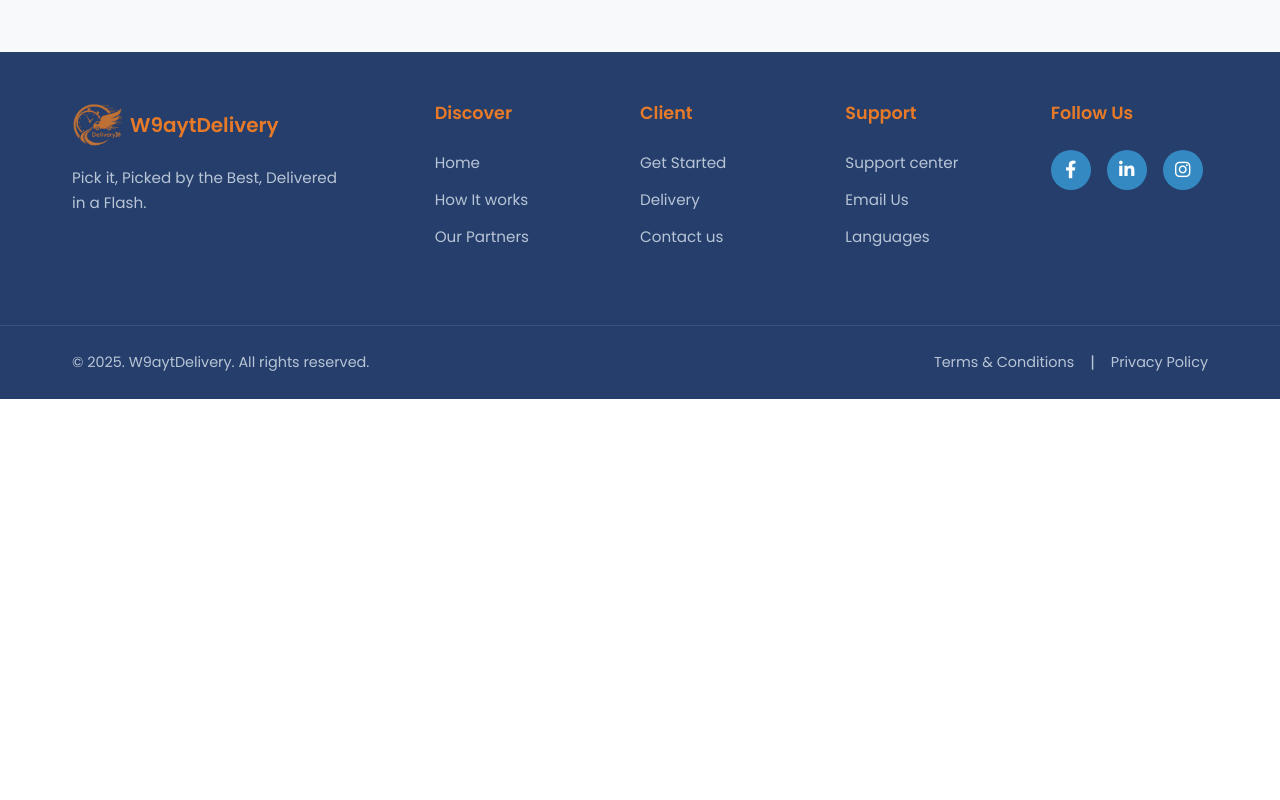
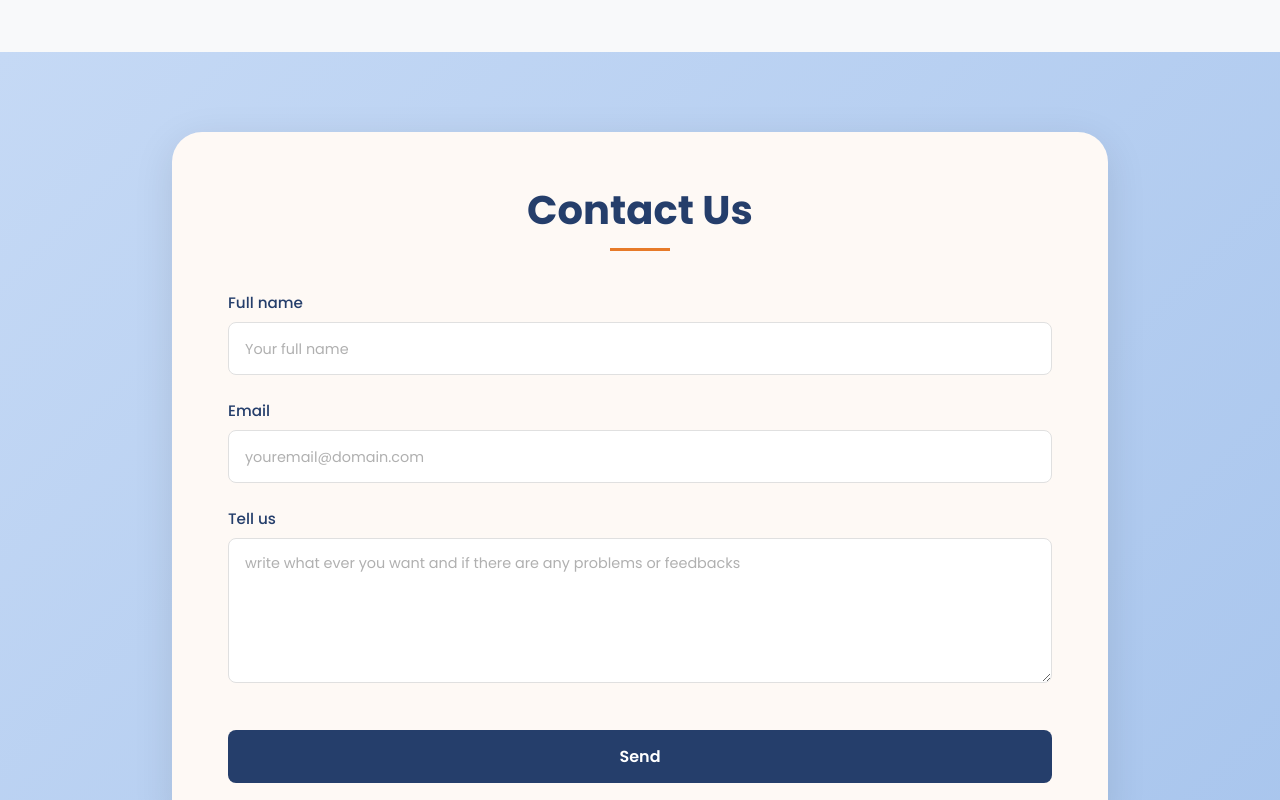
Before and after one commit to Mayssabenchikh/delivery_front, an Angular app: page /home in a window 1280 px wide. Shown: the part 2120-2920 px from the top of the page. Before the commit the page ends 2519 px from the top, so only its background shows below. Built offline with nearby package versions, Linux system fonts and the light colour scheme.

Commit message:
conatct us done

```diff
--- /dev/null
+++ b/src/app/home/contact-us/contact-us.html
@@ -0,0 +1,49 @@
+<section class="contact-section">
+  <div class="contact-container">
+    <div class="contact-form-wrapper">
+      <h2 class="form-title">Contact Us</h2>
+      <div class="title-underline"></div>
+
+      <form class="contact-form">
+        <!-- Full Name Field -->
+        <div class="form-group">
+          <label for="fullName">Full name</label>
+          <input
+            type="text"
+            id="fullName"
+            class="form-control"
+            placeholder="Your full name"
+            required
+          >
+        </div>
+
+        <!-- Email Field -->
+        <div class="form-group">
+          <label for="email">Email</label>
+          <input
+            type="email"
+            id="email"
+            class="form-control"
+            placeholder="youremail@domain.com"
+            required
+          >
+        </div>
+
+        <!-- Tell Us Field -->
+        <div class="form-group">
+          <label for="message">Tell us</label>
+          <textarea
+            id="message"
+            class="form-control"
+            rows="5"
+            placeholder="write what ever you want and if there are any problems or feedbacks"
+            required
+          ></textarea>
+        </div>
+
+        <!-- Submit Button -->
+        <button type="submit" class="submit-btn">Send</button>
+      </form>
+    </div>
+  </div>
+</section>
--- /dev/null
+++ b/src/app/home/contact-us/contact-us.scss
@@ -0,0 +1,176 @@
+// Colors
+$primary-color: #253e6b;
+$secondary-color: #e77a28;
+$third-color: #3489c2;
+$white: #ffffff;
+$bg-light: #D4E8FA;
+$text-gray: #5a6c7d;
+$form-bg: #fef9f5;
+$border-color: #e0e0e0;
+
+// Font
+$font-family: 'Poppins', sans-serif;
+
+.contact-section {
+  background: linear-gradient(135deg, #c5d9f5 0%, #a8c5ed 100%);
+  padding: 5rem 0;
+  min-height: calc(100vh - 80px);
+  display: flex;
+  align-items: center;
+  font-family: $font-family;
+
+  .contact-container {
+    max-width: 1000px;
+    margin: 0 auto;
+    padding: 0 32px;
+    width: 100%;
+  }
+
+  .contact-form-wrapper {
+    background-color: $form-bg;
+    border-radius: 30px;
+    padding: 3rem 3.5rem;
+    box-shadow: 0 10px 40px rgba(0, 0, 0, 0.1);
+  }
+
+  // Form Title
+  .form-title {
+    text-align: center;
+    font-size: 2.5rem;
+    font-weight: 700;
+    color: $primary-color;
+    margin-bottom: 0.5rem;
+  }
+
+  .title-underline {
+    width: 60px;
+    height: 3px;
+    background-color: $secondary-color;
+    margin: 0 auto 2.5rem;
+  }
+
+  // Form Styles
+  .contact-form {
+    .form-group {
+      margin-bottom: 1.5rem;
+
+      label {
+        display: block;
+        font-size: 0.95rem;
+        font-weight: 500;
+        color: $primary-color;
+        margin-bottom: 0.5rem;
+      }
+
+      .form-control {
+        width: 100%;
+        padding: 0.875rem 1rem;
+        font-size: 0.95rem;
+        font-family: $font-family;
+        color: $text-gray;
+        background-color: $white;
+        border: 1px solid $border-color;
+        border-radius: 8px;
+        transition: all 0.3s ease;
+        outline: none;
+
+        &::placeholder {
+          color: #b0b0b0;
+          font-size: 0.9rem;
+        }
+
+        &:focus {
+          border-color: $third-color;
+          box-shadow: 0 0 0 3px rgba(52, 137, 194, 0.1);
+        }
+
+        &:hover {
+          border-color: darken($border-color, 10%);
+        }
+      }
+
+      textarea.form-control {
+        resize: vertical;
+        min-height: 120px;
+      }
+    }
+
+    // Submit Button
+    .submit-btn {
+      width: 100%;
+      padding: 0.875rem 2rem;
+      font-size: 1rem;
+      font-weight: 600;
+      font-family: $font-family;
+      color: $white;
+      background-color: $primary-color;
+      border: none;
+      border-radius: 8px;
+      cursor: pointer;
+      transition: all 0.3s ease;
+      margin-top: 1rem;
+
+      &:hover {
+        background-color: #1a2d4d;
+        transform: translateY(-2px);
+        box-shadow: 0 4px 12px rgba(37, 62, 107, 0.3);
+      }
+
+      &:active {
+        transform: translateY(0);
+      }
+    }
+  }
+}
+
+// Responsive Styles
+@media (max-width: 768px) {
+  .contact-section {
+    padding: 3rem 0;
+
+    .contact-container {
+      padding: 0 24px;
+    }
+
+    .contact-form-wrapper {
+      padding: 2.5rem 2rem;
+      border-radius: 20px;
+    }
+
+    .form-title {
+      font-size: 2rem;
+    }
+  }
+}
+
+@media (max-width: 480px) {
+  .contact-section {
+    padding: 2rem 0;
+
+    .contact-container {
+      padding: 0 16px;
+    }
+
+    .contact-form-wrapper {
+      padding: 2rem 1.5rem;
+    }
+
+    .form-title {
+      font-size: 1.75rem;
+    }
+
+    .contact-form {
+      .form-group {
+        .form-control {
+          padding: 0.75rem 0.875rem;
+          font-size: 0.9rem;
+        }
+      }
+
+      .submit-btn {
+        padding: 0.75rem 1.5rem;
+        font-size: 0.95rem;
+      }
+    }
+  }
+}
--- a/src/app/home/home.html
+++ b/src/app/home/home.html
@@ -6,6 +6,7 @@
     <app-hero></app-hero>
     <app-solutions></app-solutions>
     <app-how-it-works></app-how-it-works>
+    <app-contact-us></app-contact-us>
   </div>
 </main>
 
--- a/src/app/home/home.ts
+++ b/src/app/home/home.ts
@@ -4,10 +4,11 @@ import { Footer } from '../footer/footer';
 import { Hero } from "./hero/hero";
 import { Solutions } from "./solutions/solutions";
 import { HowItWorks } from "./how-it-works/how-it-works";
+import { ContactUs } from "./contact-us/contact-us";
 
 @Component({
   selector: 'app-home',
-  imports: [Navbar, Footer, Hero, Solutions, HowItWorks],
+  imports: [Navbar, Footer, Hero, Solutions, HowItWorks, ContactUs],
   templateUrl: './home.html',
   styleUrl: './home.scss'
 })
```
Also changed, not shown: src/app/home/contact-us/contact-us.ts (added, +11 -0 lines), 1 other file (tests, documents, lock files or other folders).
